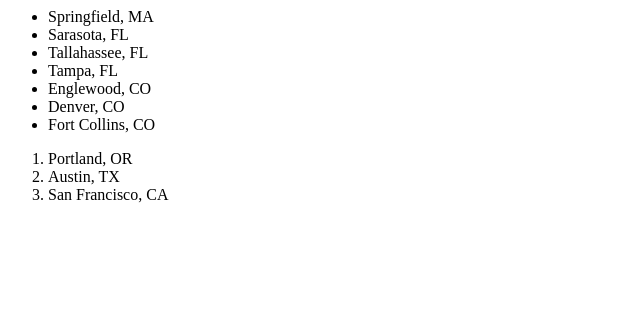
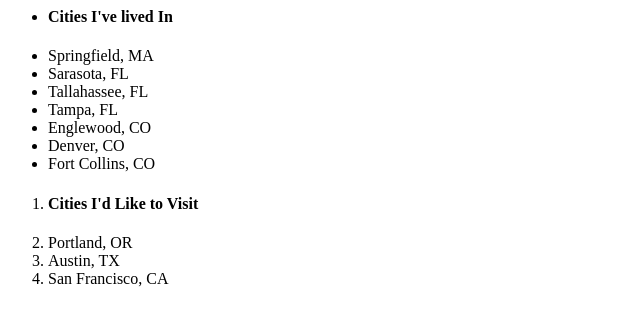
Before and after one commit to TOToole38/html-exercise, a plain HTML site: page index.html in a window 1280 px wide. Shown: the whole page, without its empty margins (0-640 px from the left). Drawn offline with Linux system fonts and the light colour scheme.

Commit message:
added list headers

```diff
--- a/index.html
+++ b/index.html
@@ -2,6 +2,7 @@
 	<head>
 		<body>
 			<ul>
+				<li><h4>Cities I've lived In</h4></li>
 				<li>Springfield, MA</li>
 				<li>Sarasota, FL</li>
 				<li>Tallahassee, FL</li>
@@ -11,6 +12,7 @@
 				<li>Fort Collins, CO</li>
 			</ul>
 			<ol>
+				<li><h4>Cities I'd Like to Visit</h4></li>
 				<li>Portland, OR</li>
 				<li>Austin, TX</li>
 				<li>San Francisco, CA</li>
```
